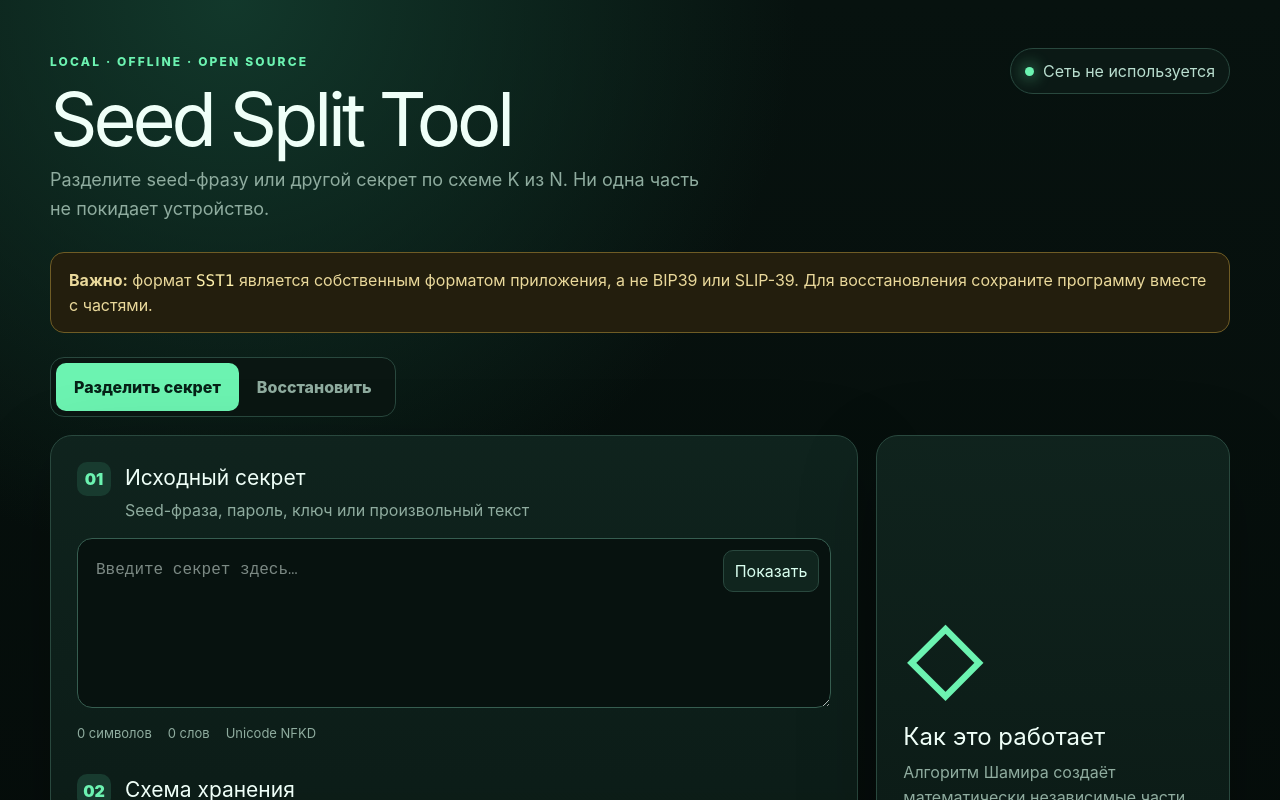
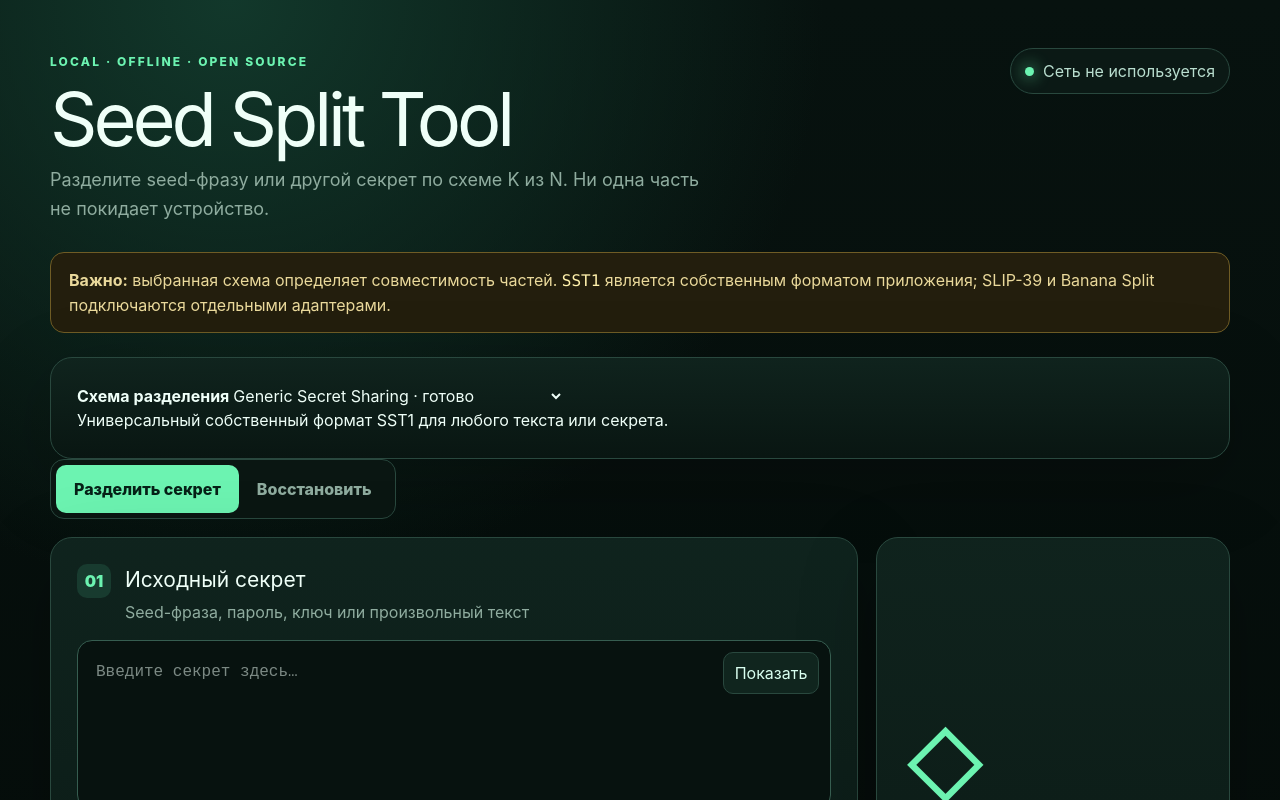
Before and after one commit to vanitoo/Seed-Split-Tool, a Next.js app: page / in a window 1280 px wide. Shown: the top 800 px of the page. Built offline with nearby package versions, Linux system fonts and the light colour scheme.

Commit message:
feat: add scheme selector scaffold

```diff
--- a/src/features/seed-split/components/seed-split-app.tsx
+++ b/src/features/seed-split/components/seed-split-app.tsx
@@ -4,6 +4,25 @@ import { useMemo, useState } from "react";
 import { decodeShare, recoverSecret, splitSecret } from "../lib/shamir";
 
 type Mode = "split" | "recover";
+type Scheme = "generic" | "slip39" | "banana";
+
+const SCHEMES: Record<Scheme, { label: string; description: string; ready: boolean }> = {
+  slip39: {
+    label: "SLIP-39 (рекомендуется)",
+    description: "Стандартные мнемонические части, совместимые с реализациями SLIP-39.",
+    ready: false,
+  },
+  banana: {
+    label: "Banana Split (legacy)",
+    description: "Режим совместимости с резервными копиями BananaSplit.html.",
+    ready: false,
+  },
+  generic: {
+    label: "Generic Secret Sharing",
+    description: "Универсальный собственный формат SST1 для любого текста или секрета.",
+    ready: true,
+  },
+};
 
 function wordCount(value: string): number {
   return value.trim() ? value.trim().split(/\s+/u).length : 0;
@@ -20,6 +39,7 @@ function downloadText(filename: string, content: string): void {
 
 export function SeedSplitApp() {
   const [mode, setMode] = useState<Mode>("split");
+  const [scheme, setScheme] = useState<Scheme>("generic");
   const [secret, setSecret] = useState("");
   const [visible, setVisible] = useState(false);
   const [total, setTotal] = useState(5);
@@ -32,31 +52,59 @@ export function SeedSplitApp() {
   const [verified, setVerified] = useState(false);
 
   const words = wordCount(secret);
-  const recoveryShares = useMemo(() => recoveryInput.split(/\n\s*\n/u).map((value) => value.trim()).filter(Boolean), [recoveryInput]);
+  const schemeInfo = SCHEMES[scheme];
+  const recoveryShares = useMemo(
+    () => recoveryInput.split(/\n\s*\n/u).map((value) => value.trim()).filter(Boolean),
+    [recoveryInput],
+  );
 
   async function createShares(): Promise<void> {
-    setBusy(true); setStatus(""); setVerified(false);
+    if (!schemeInfo.ready) {
+      setStatus(`${schemeInfo.label}: модуль ещё не подключён`);
+      return;
+    }
+    setBusy(true);
+    setStatus("");
+    setVerified(false);
     try {
       const next = await splitSecret(secret, total, threshold);
       setShares(next);
       setStatus("Части созданы только в памяти этого браузера");
-    } catch (error) { setStatus(error instanceof Error ? error.message : "Неизвестная ошибка"); }
-    finally { setBusy(false); }
+    } catch (error) {
+      setStatus(error instanceof Error ? error.message : "Неизвестная ошибка");
+    } finally {
+      setBusy(false);
+    }
   }
 
   async function restore(input = recoveryShares): Promise<void> {
-    setBusy(true); setStatus("");
+    if (!schemeInfo.ready) {
+      setStatus(`${schemeInfo.label}: модуль ещё не подключён`);
+      return;
+    }
+    setBusy(true);
+    setStatus("");
     try {
       const result = await recoverSecret(input);
       setRecovered(result);
       setStatus("Секрет успешно восстановлен и проверен");
       if (shares.length && result === secret.normalize("NFC")) setVerified(true);
-    } catch (error) { setRecovered(""); setStatus(error instanceof Error ? error.message : "Неизвестная ошибка"); }
-    finally { setBusy(false); }
+    } catch (error) {
+      setRecovered("");
+      setStatus(error instanceof Error ? error.message : "Неизвестная ошибка");
+    } finally {
+      setBusy(false);
+    }
   }
 
   function clearAll(): void {
-    setSecret(""); setShares([]); setRecoveryInput(""); setRecovered(""); setStatus(""); setVerified(false); setVisible(false);
+    setSecret("");
+    setShares([]);
+    setRecoveryInput("");
+    setRecovered("");
+    setStatus("");
+    setVerified(false);
+    setVisible(false);
   }
 
   return <main className="shell">
@@ -65,7 +113,17 @@ export function SeedSplitApp() {
       <div className="offline-pill"><span /> Сеть не используется</div>
     </section>
 
-    <section className="warning"><strong>Важно:</strong> формат <code>SST1</code> является собственным форматом приложения, а не BIP39 или SLIP-39. Для восстановления сохраните программу вместе с частями.</section>
+    <section className="warning"><strong>Важно:</strong> выбранная схема определяет совместимость частей. <code>SST1</code> является собственным форматом приложения; SLIP-39 и Banana Split подключаются отдельными адаптерами.</section>
+
+    <section className="panel scheme-panel">
+      <label htmlFor="scheme-select"><strong>Схема разделения</strong></label>
+      <select id="scheme-select" value={scheme} onChange={(event) => { setScheme(event.target.value as Scheme); setShares([]); setRecovered(""); setStatus(""); }}>
+        <option value="slip39">SLIP-39 (рекомендуется) · в разработке</option>
+        <option value="banana">Banana Split (legacy) · в разработке</option>
+        <option value="generic">Generic Secret Sharing · готово</option>
+      </select>
+      <p>{schemeInfo.description}</p>
+    </section>
 
     <div className="tabs" role="tablist">
       <button className={mode === "split" ? "active" : ""} onClick={() => setMode("split")}>Разделить секрет</button>
@@ -87,15 +145,15 @@ export function SeedSplitApp() {
           <label>Нужно частей<strong>{threshold}</strong><input type="range" min="2" max={total} value={threshold} onChange={(event) => setThreshold(Number(event.target.value))} /></label>
         </div>
         <div className="preset-row">{[[2,3],[3,5],[4,7]].map(([k,n]) => <button key={`${k}-${n}`} onClick={() => { setThreshold(k); setTotal(n); }}>{k} из {n}</button>)}</div>
-        <button className="primary" disabled={busy || !secret.trim()} onClick={createShares}>{busy ? "Обработка…" : `Создать ${total} частей`}</button>
+        <button className="primary" disabled={busy || !secret.trim() || !schemeInfo.ready} onClick={createShares}>{busy ? "Обработка…" : schemeInfo.ready ? `Создать ${total} частей` : "Модуль ещё не подключён"}</button>
       </div>
 
       <aside className="panel explainer"><div className="lock-art">◇</div><h3>Как это работает</h3><p>Алгоритм Шамира создаёт математически независимые части. Любых {threshold} частей достаточно, а {threshold - 1} не раскрывают исходный секрет.</p><ul><li>Храните части в разных местах</li><li>Не фотографируйте весь набор</li><li>Обязательно проверьте восстановление</li></ul></aside>
     </section> : <section className="panel recovery-panel">
       <div className="section-title"><span>01</span><div><h2>Добавьте части</h2><p>Разделяйте части пустой строкой</p></div></div>
-      <textarea value={recoveryInput} onChange={(event) => setRecoveryInput(event.target.value)} placeholder={"SST1-…\n\nSST1-…"} spellCheck={false} />
+      <textarea value={recoveryInput} onChange={(event) => setRecoveryInput(event.target.value)} placeholder={scheme === "generic" ? "SST1-…\n\nSST1-…" : "Вставьте части выбранной схемы"} spellCheck={false} />
       <div className="meta"><span>Распознано частей: {recoveryShares.length}</span></div>
-      <button className="primary" disabled={busy || recoveryShares.length === 0} onClick={() => restore()}>{busy ? "Проверка…" : "Восстановить секрет"}</button>
+      <button className="primary" disabled={busy || recoveryShares.length === 0 || !schemeInfo.ready} onClick={() => restore()}>{busy ? "Проверка…" : schemeInfo.ready ? "Восстановить секрет" : "Модуль ещё не подключён"}</button>
       {recovered && <div className="result-secret"><span>Восстановленный секрет</span><pre>{recovered}</pre></div>}
     </section>}
 
```
